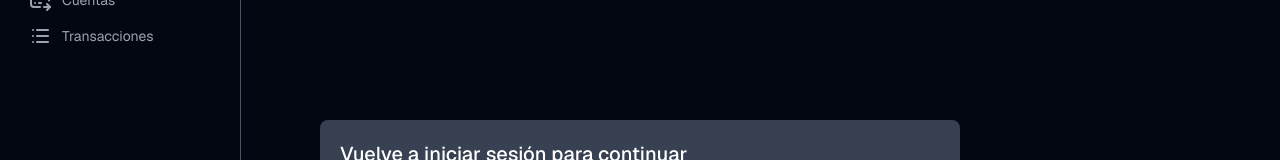
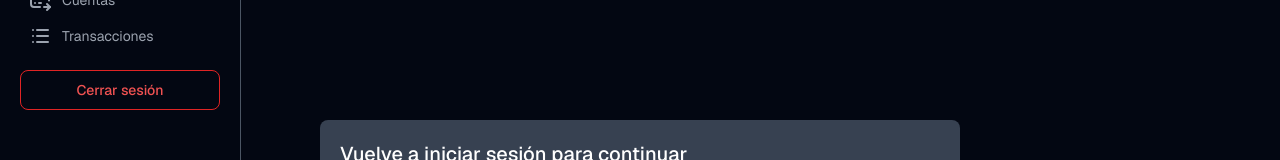
Before and after one commit to RafaelMoro/next-budget-master, a Next.js app: page /dashboard in a window 1280 px wide. Shown: the part 200-360 px from the top of the page. Built offline with nearby package versions, Linux system fonts and the light colour scheme; no server answers.

Commit message:
feat: add logout button to DashboardAside component

```diff
--- a/src/shared/ui/organisms/DashboardAside.tsx
+++ b/src/shared/ui/organisms/DashboardAside.tsx
@@ -6,6 +6,7 @@ import { DashboardAsideLink } from "../atoms/DashboardAsideLink"
 import { DASHBOARD_ROUTE } from "@/shared/constants/Global.constants"
 import { DropdownSelectAccount } from "@/features/Accounts/DropdownSelectAccount"
 import { AccountBank } from "@/shared/types/accounts.types"
+import { LinkButton } from "../atoms/LinkButton"
 
 interface DashboardAsideProps {
   children: ReactNode;
@@ -21,7 +22,7 @@ export const DashboardAside = ({ children, accounts }: DashboardAsideProps) => {
           accounts={accounts}
         />
       )}
-      <nav className="flex flex-col mt-10">
+      <nav className="mt-10 flex flex-col">
         <DashboardAsideLink href={DASHBOARD_ROUTE}>
             <HomeIcon />
             Panorama
@@ -35,6 +36,10 @@ export const DashboardAside = ({ children, accounts }: DashboardAsideProps) => {
             Transacciones
         </DashboardAsideLink>
       </nav>
+
+      <section className="flex flex-col gap-2">
+        <LinkButton text="Cerrar sesión" type="darkRed" className="w-full" href="/api/auth/sign-out" />
+      </section>
     </aside>
   )
 }
```
